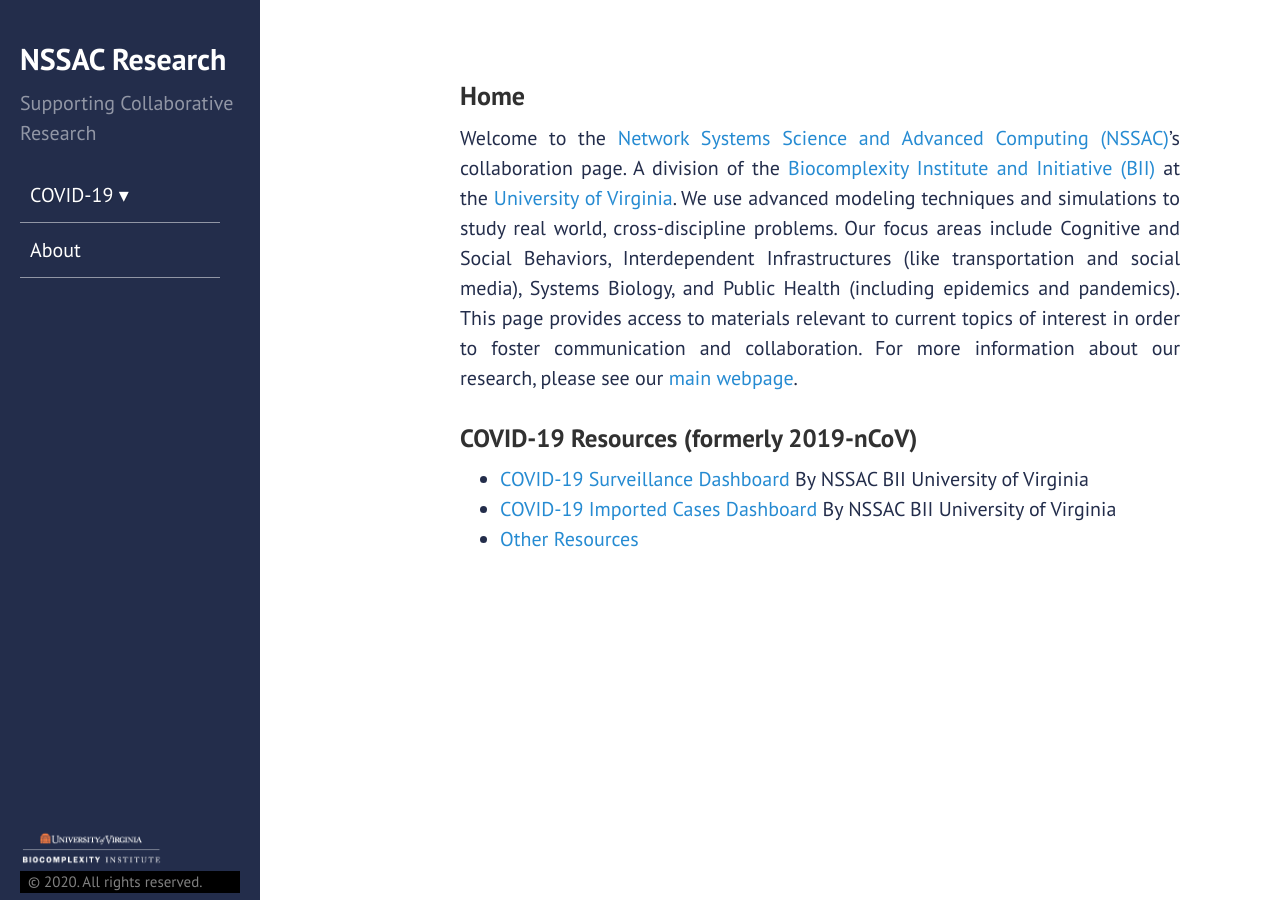
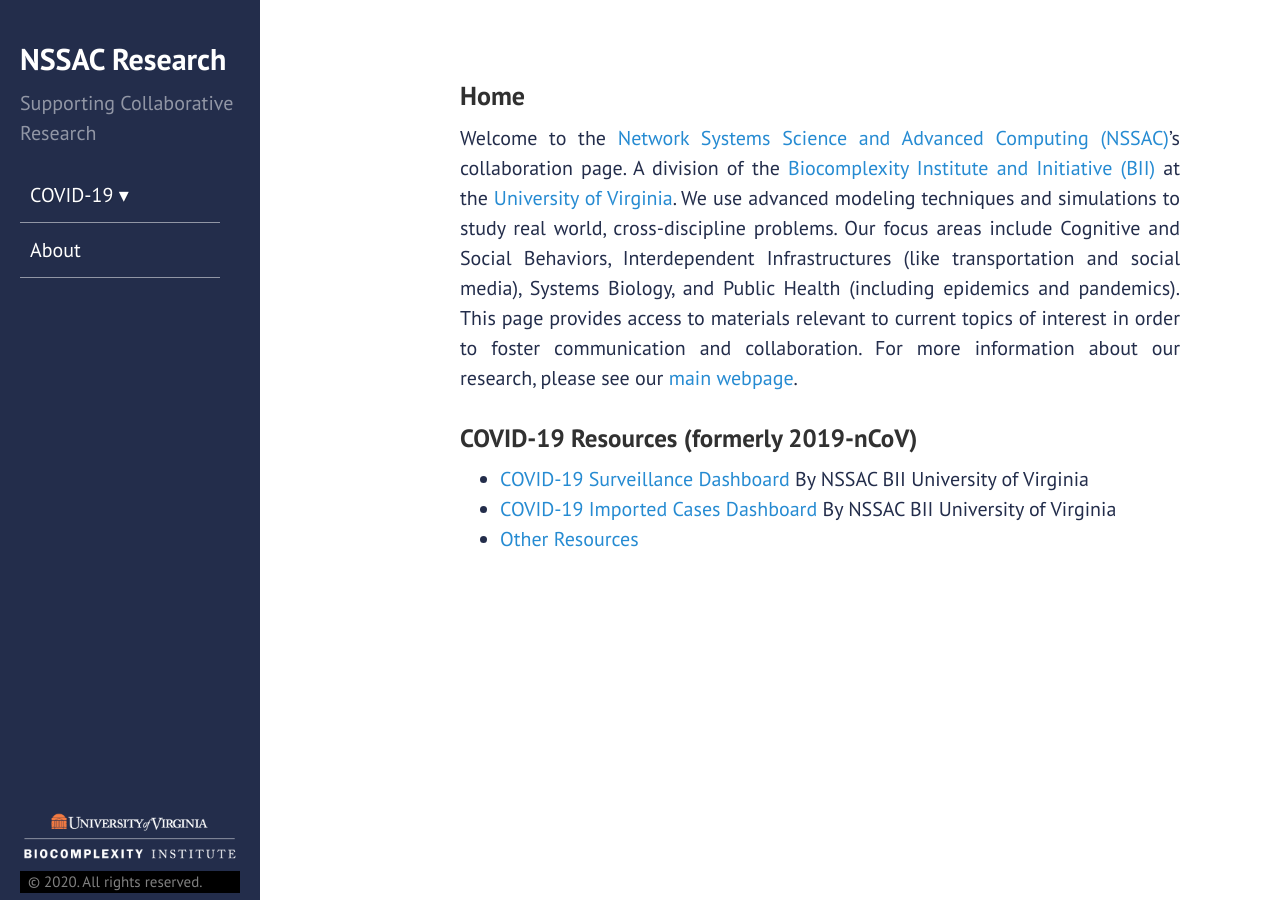
Before and after one commit to mehta-gaurav/mehta-gaurav.github.io, a Jekyll site: the page built from index.md, in a window 1280 px wide. Built offline with Jekyll 4.4.1, drawn with Linux system fonts in a browser that asks for light colours.

Commit message:
Update sidebar.html

```diff
--- a/_includes/sidebar.html
+++ b/_includes/sidebar.html
@@ -45,7 +45,7 @@
       </ul>
    </nav>
    <div class="sidebar-sticky">
-      <a href="https://biocomplexity.virginia.edu" target="_blank"><img src="images/bii_logo_v5-01.png" style="width: 65%; margin: 0;"></a>
+      <a href="https://biocomplexity.virginia.edu" target="_blank"><img src="images/bii_logo_v5-01.png" class="logo" style="margin: 0;"></a>
       <p style="font-size: 15px;text-align: left;background-color: black; padding-left: 8px; margin-bottom: 5px;
 ">&copy; {{ site.time | date: '%Y' }}. All rights reserved.</p>
    </div>
```
